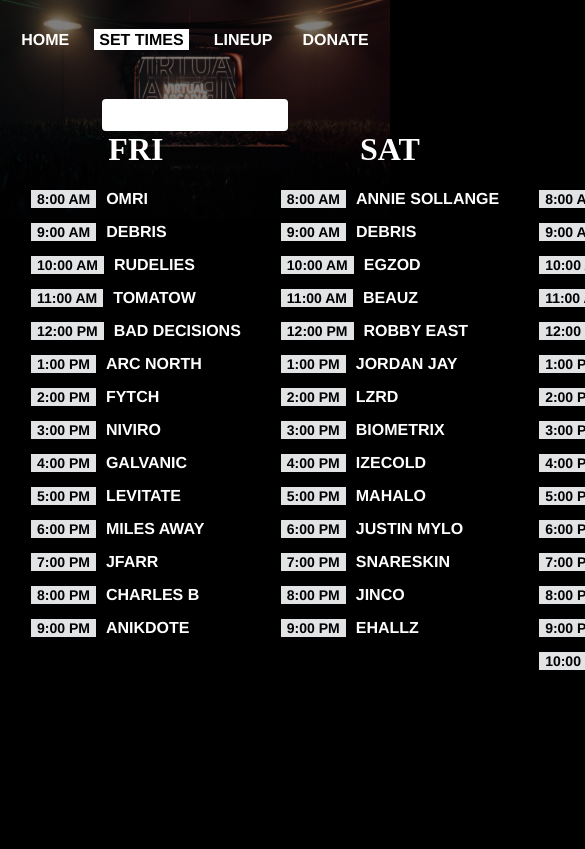
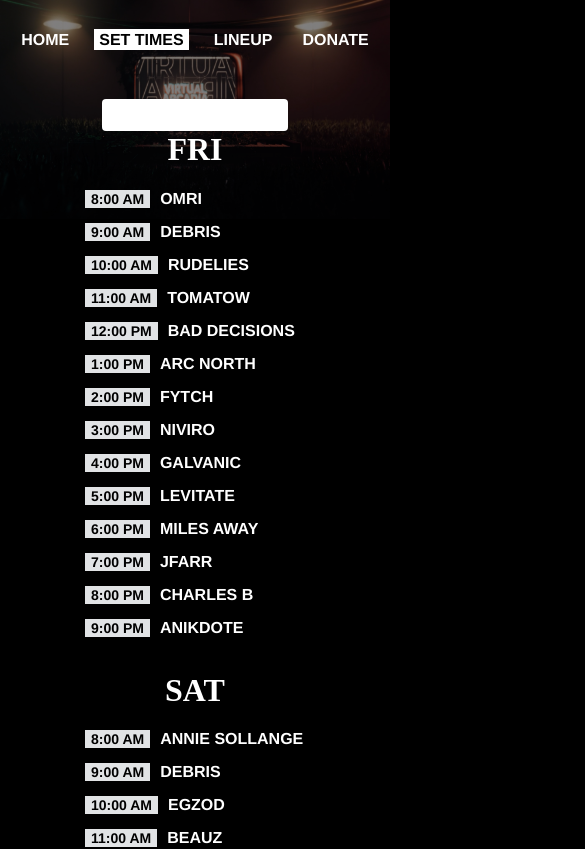
Before and after one commit to lacunarecs/virtualarcadia, a Vue app: page /set-times in a window 390 px wide. Shown: the top 849 px of the page, 585 px wide, since content can reach past the window. Built offline with nearby package versions, Linux system fonts and the light colour scheme; some icons are missing.

Commit message:
Responsive set times (took a long ass time)

```diff
--- a/src/views/SetTimes.vue
+++ b/src/views/SetTimes.vue
@@ -162,14 +162,16 @@ export default {
   align-items: center
   justify-content: center
 .set-times
-  display: flex
+  display: grid
+  grid-template-columns: repeat(auto-fit, minmax(220px, auto))
+  justify-content: space-evenly
+  grid-gap: 20px
   margin: auto
-  max-width: 1000px
-  justify-content: space-between
-  padding: 0px 10px
+  max-width: 1100px
+  padding: 0px 20px
   .col
-    width: 220px
-    margin: 0px 20px
+    width: 100%
+    // max-width: 10%
     h1
       margin-top: 0px
 </style>
```
